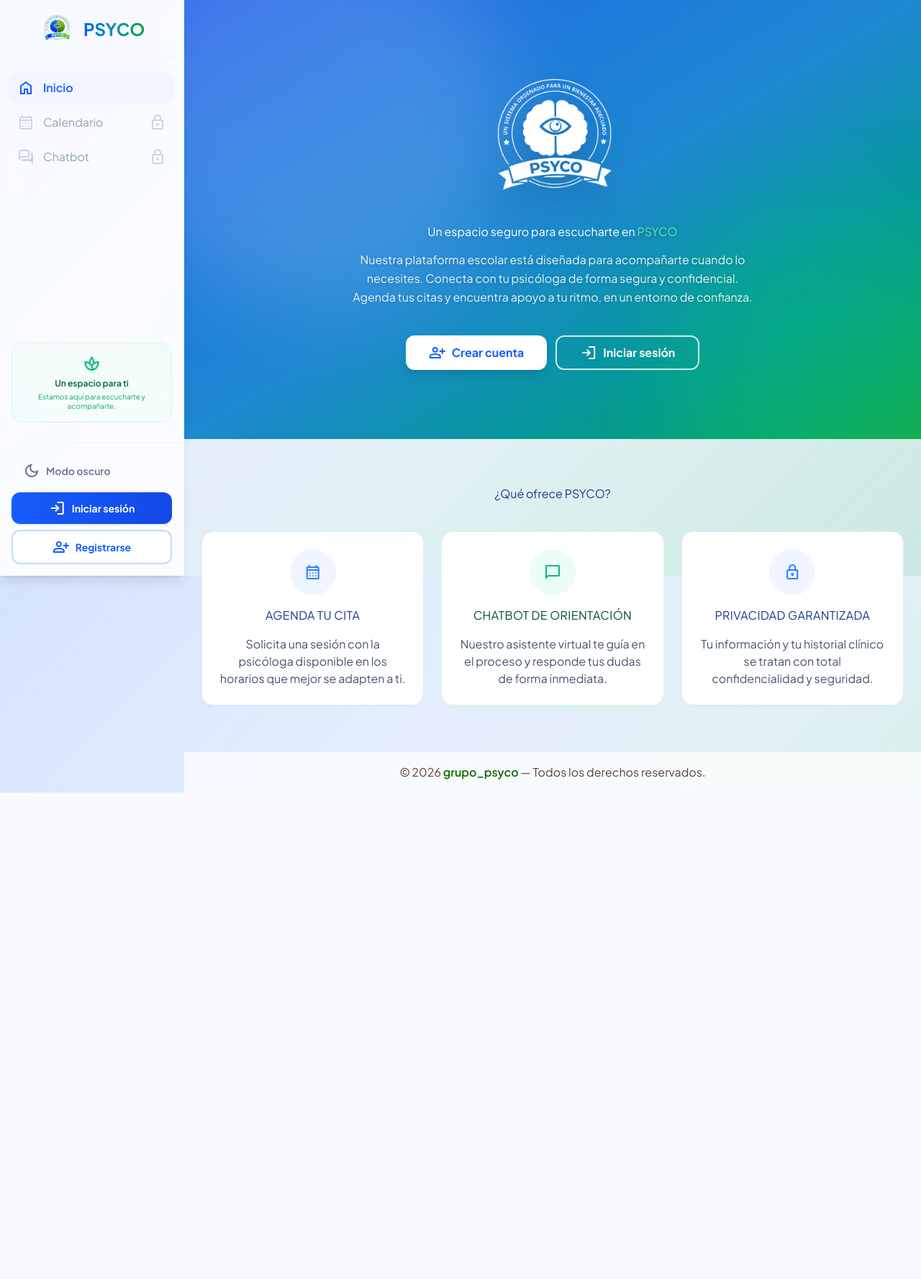
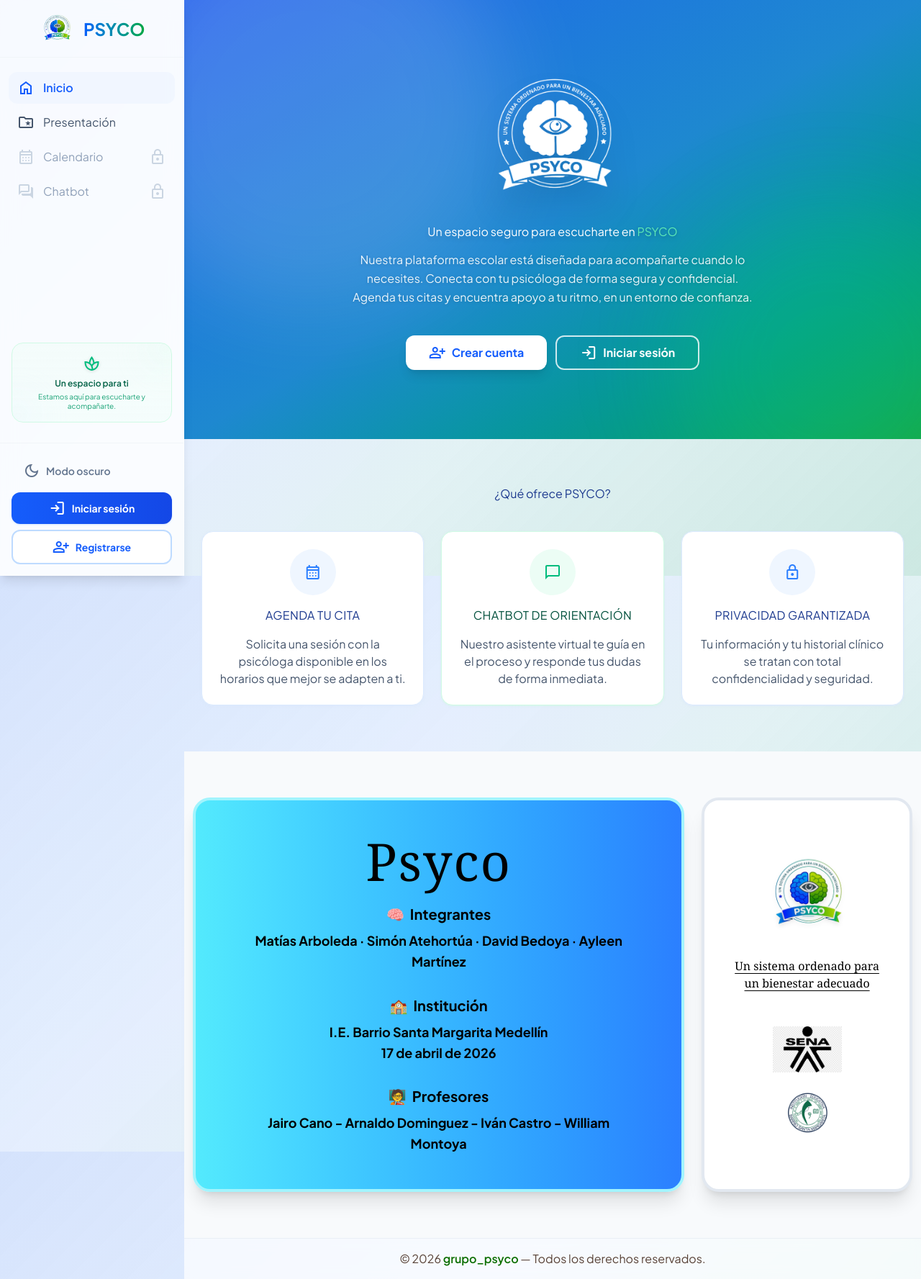
Before and after one commit to Zamsara01/psyco_proyecto, a PHP site: page / in a window 1280 px wide. Shown: the whole page at 72% size. Before the commit the page ends 1101 px from the top, so only its background shows below. Run offline with PHP 8.4, Linux system fonts and the light colour scheme; style sheets or scripts are compiled from the project's sources.

Commit message:
presentacion inicio

```diff
--- a/app/views/pages/home.php
+++ b/app/views/pages/home.php
@@ -116,3 +116,54 @@
         </div>
     </div>
 </section>
+
+<!-- ── Presentación ───────────────────────────────────────── -->
+<?php if ($rol === null): ?>
+<section id="presentacion" class="py-16 px-6 bg-slate-50 dark:bg-slate-900 flex justify-center w-full">
+    <div class="flex flex-row gap-6 w-full max-w-6xl items-stretch justify-center">
+        <!-- Tarjeta Principal (Información) -->
+        <div class="w-[70%] p-12 space-y-8 bg-gradient-to-r from-cyan-300 to-blue-500 text-center flex flex-col items-center justify-center rounded-3xl shadow-xl border-4 border-solid border-cyan-200 shrink-0">
+            <h2 class="text-7xl font-normal text-black mb-6 tracking-wide" style="font-family: Georgia, serif;">Psyco</h2>
+
+            <div class="space-y-8 w-full max-w-lg mx-auto text-black">
+                <div>
+                    <h3 class="flex items-center justify-center gap-2 text-xl font-bold mb-2">
+                        <span>🧠</span> Integrantes
+                    </h3>
+                    <p class="font-bold text-lg leading-relaxed">Matías Arboleda · Simón Atehortúa · David Bedoya · Ayleen Martínez</p>
+                </div>
+
+                <div>
+                    <h3 class="flex items-center justify-center gap-2 text-xl font-bold mb-2">
+                        <span>🏫</span> Institución
+                    </h3>
+                    <p class="font-bold text-lg leading-relaxed">I.E. Barrio Santa Margarita Medellín<br>17 de abril de 2026</p>
+                </div>
+
+                <div>
+                    <h3 class="flex items-center justify-center gap-2 text-xl font-bold mb-2">
+                        <span>🧑‍🏫</span> Profesores
+                    </h3>
+                    <p class="font-bold text-lg leading-relaxed">Jairo Cano - Arnaldo Dominguez - Iván Castro - William Montoya</p>
+                </div>
+            </div>
+        </div>
+
+        <!-- Tarjeta Secundaria (Logos pequeños) -->
+        <div class="w-[30%] bg-white p-8 flex flex-col items-center justify-center text-center space-y-8 rounded-3xl shadow-xl border-4 border-solid border-slate-200 shrink-0">
+
+            <img src="<?= URL_BASE ?>public/img/psyco.png" alt="Psyco" class="w-32 object-contain drop-shadow-md">
+
+            <p class="text-base font-normal text-black underline decoration-black decoration-1 underline-offset-4 px-2" style="font-family: Georgia, serif;">
+                Un sistema ordenado para un bienestar adecuado
+            </p>
+
+            <div class="flex flex-col items-center justify-center gap-6 w-full mt-4">
+                <img src="<?= URL_BASE ?>public/img/sena.png" alt="Sena" class="h-16 w-auto object-contain">
+                <img src="<?= URL_BASE ?>public/img/logo.png" alt="Logo IE" class="h-16 w-auto object-contain">
+            </div>
+
+        </div>
+    </div>
+</section>
+<?php endif; ?>
--- a/app/views/partials/tailwind_sidebar.php
+++ b/app/views/partials/tailwind_sidebar.php
@@ -44,6 +44,13 @@ $isActive  = fn(string $path) => str_starts_with($urlActual, ltrim($path, '/'))
                class="flex items-center gap-3 px-3 py-2.5 rounded-xl transition-all text-body-md group <?= $isActive('') ?>">
                 <span class="material-symbols-outlined text-[22px] shrink-0">home</span>
                 Inicio
+            </a>
+
+            <!-- Presentación -->
+            <a href="<?= URL_BASE ?>#presentacion"
+               class="flex items-center gap-3 px-3 py-2.5 rounded-xl transition-all text-body-md group w-full text-left text-slate-600 dark:text-slate-300 hover:text-blue-600 dark:hover:text-blue-400 hover:bg-blue-50/50 dark:hover:bg-slate-800/60">
+                <span class="material-symbols-outlined text-[22px] shrink-0">folder_special</span>
+                Presentación
             </a>
 
             <!-- Calendario — bloqueado -->
@@ -427,5 +434,4 @@ function toggleMisRecursos() {
     }
 })();
 
-
 </script>
```
Also changed, not shown: public/img/logo.png (added), public/img/sena.png (added), 2 other files.
